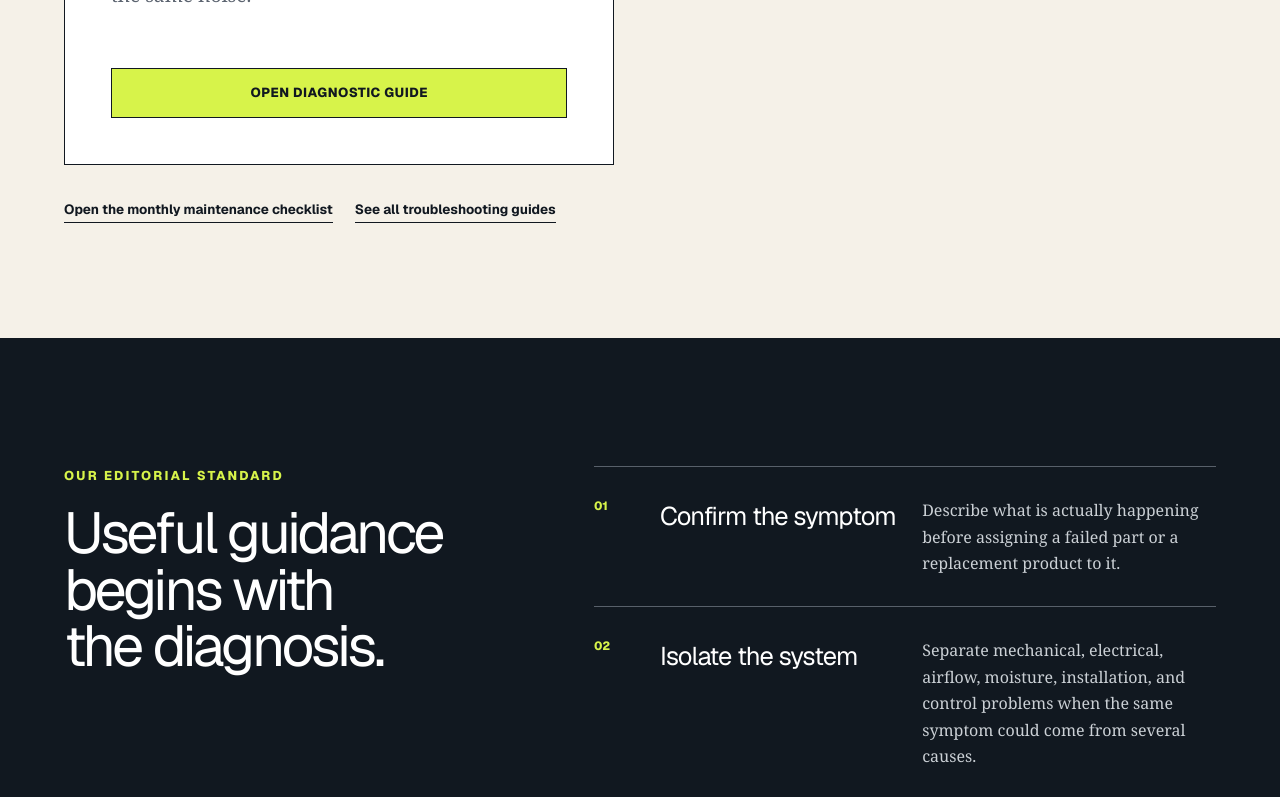
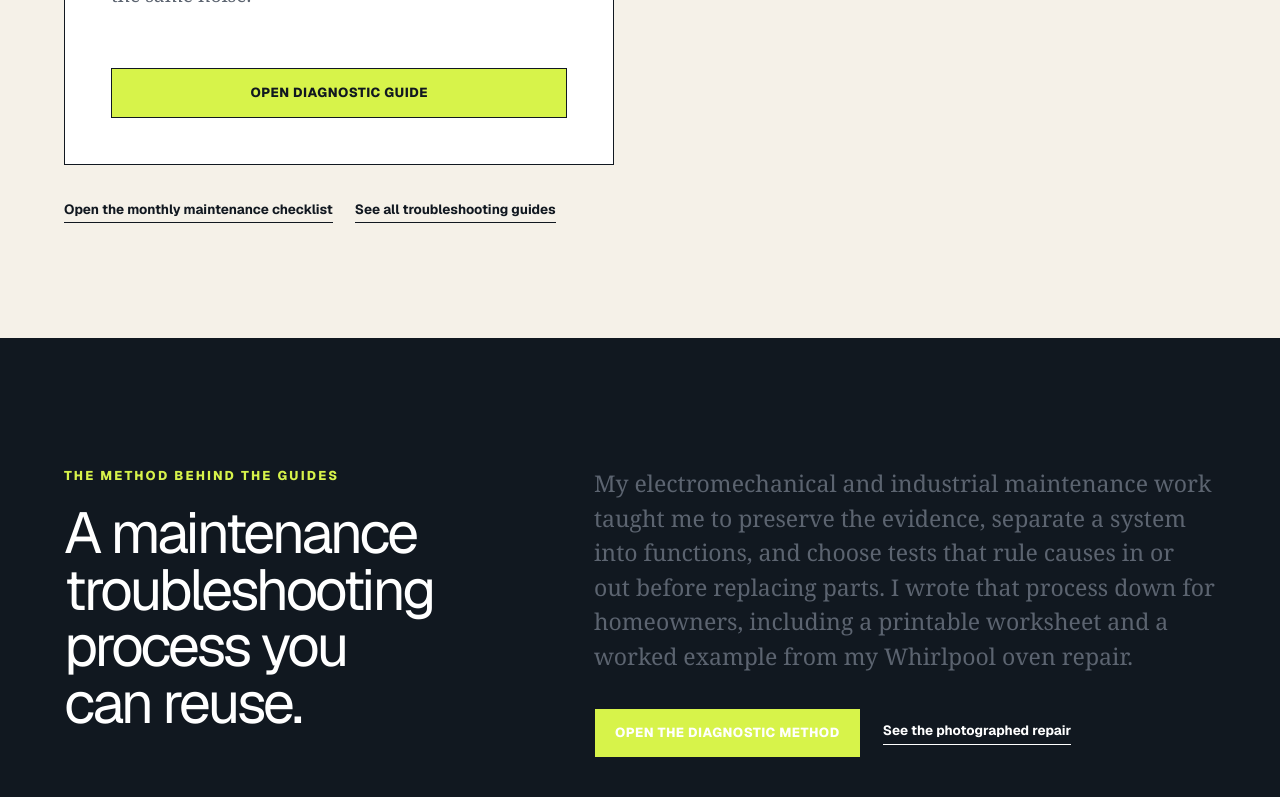
Before and after one commit to Dudeism74/trusted-home-2025, a Next.js app: page / in a window 1280 px wide. Shown: the part 2645-3442 px from the top of the page. Built offline with nearby package versions, Linux system fonts and the light colour scheme.

Commit message:
Center homepage on original diagnostic method

```diff
--- a/app/page.tsx
+++ b/app/page.tsx
@@ -6,7 +6,7 @@ import { JsonLd } from "./components/json-ld";
 import { NewsletterForm } from "./components/newsletter-form";
 import { SiteFooter } from "./components/site-footer";
 import { SiteHeader } from "./components/site-header";
-import { allResources } from "./lib/all-resources";
+import { resources } from "./lib/resources";
 import { products, SITE_NAME, SITE_URL } from "./lib/products";
 import { featuredResources } from "./lib/resources";
 import { ovenIgniterResource } from "./lib/oven-igniter-resource";
@@ -78,6 +78,9 @@ export default function Home() {
           <div className="hero-actions">
             <Link className="button button-primary" href="/troubleshooting">
               Start troubleshooting
+            </Link>
+            <Link className="text-link" href="/diagnostic-method">
+              Use my diagnostic method
             </Link>
             <Link className="text-link" href="/about">
               Why this approach
@@ -162,6 +165,30 @@ export default function Home() {
         </div>
       </section>
 
+      <section className="standards" id="method">
+        <div>
+          <p className="eyebrow">The method behind the guides</p>
+          <h2>A maintenance troubleshooting process you can reuse.</h2>
+        </div>
+        <div>
+          <p className="hero-lede" style={{ marginTop: 0 }}>
+            My electromechanical and industrial maintenance work taught me to preserve
+            the evidence, separate a system into functions, and choose tests that rule
+            causes in or out before replacing parts. I wrote that process down for
+            homeowners, including a printable worksheet and a worked example from my
+            Whirlpool oven repair.
+          </p>
+          <div className="hero-actions">
+            <Link className="button button-primary" href="/diagnostic-method">
+              Open the diagnostic method
+            </Link>
+            <Link className="text-link" href="/whirlpool-oven-igniter-glows-but-wont-heat">
+              See the photographed repair
+            </Link>
+          </div>
+        </div>
+      </section>
+
       <section className="standards" id="standards">
         <div>
           <p className="eyebrow">Our editorial standard</p>
@@ -230,12 +257,12 @@ export default function Home() {
 
       <section className="authority-strip" aria-label="How the site is built">
         <div>
-          <strong>{allResources.length}</strong>
-          <span>focused troubleshooting resources</span>
+          <strong>1</strong>
+          <span>original diagnostic method</span>
         </div>
         <div>
-          <strong>1</strong>
-          <span>maintenance mindset across the site</span>
+          <strong>{resources.length + 1}</strong>
+          <span>curated troubleshooting resources</span>
         </div>
         <div>
           <strong>0</strong>
```
